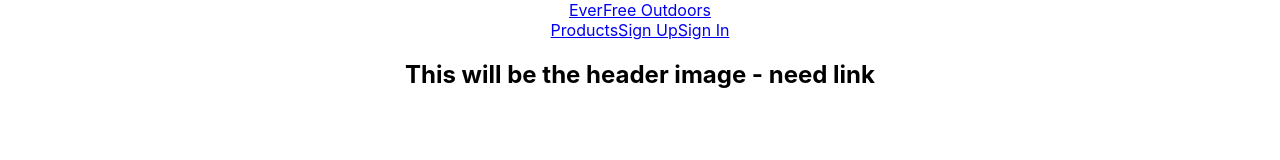
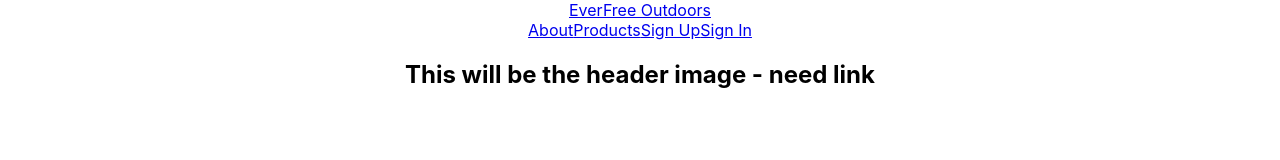
Before and after one commit to anelisekathryn/EverFree-Outdoors, a React (Create React App) app in the folder client/: page / in a window 1280 px wide. Shown: the top 160 px of the page. Built offline with nearby package versions, Linux system fonts and the light colour scheme; no server answers.

Commit message:
about nav link, products nav link, signout place holder, welcome user

```diff
--- a/client/src/components/Nav/Nav.jsx
+++ b/client/src/components/Nav/Nav.jsx
@@ -3,7 +3,6 @@ import { NavLink } from 'react-router-dom'
 
 const authenticatedOptions = (
   <>
-      <NavLink className="link" to="/add-product">Add Product</NavLink>
       <NavLink className="link" to="/sign-out">Sign Out</NavLink>
   </>
 )
@@ -15,7 +14,8 @@ const unauthenticatedOptions = (
 )
 const alwaysOptions = (
   <>
-      <NavLink className="link" to="/products">Products</NavLink>
+    <NavLink className="link" to="/about">About</NavLink>
+    <NavLink className="link" to="/products">Products</NavLink>
   </>
 )
 
```
